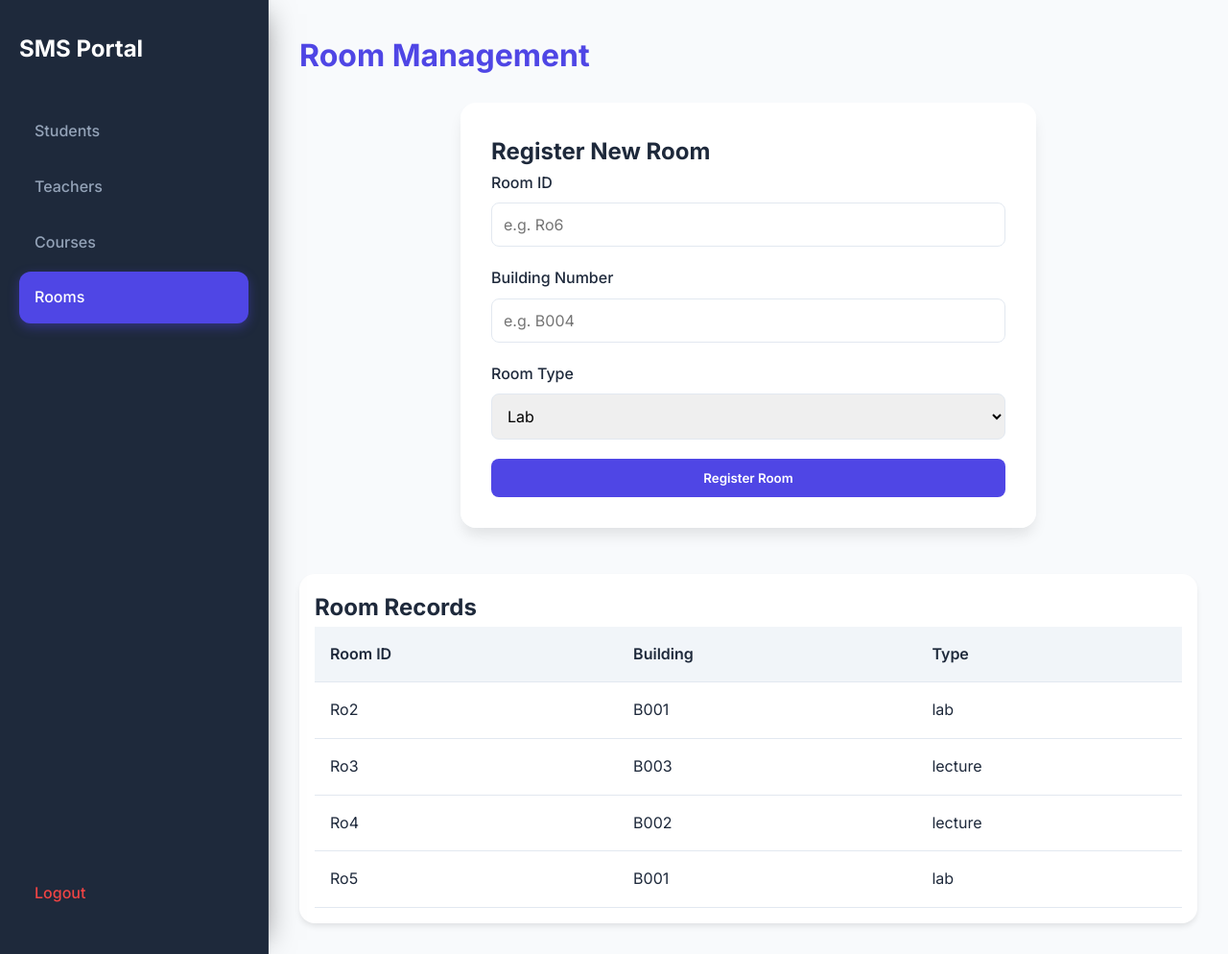
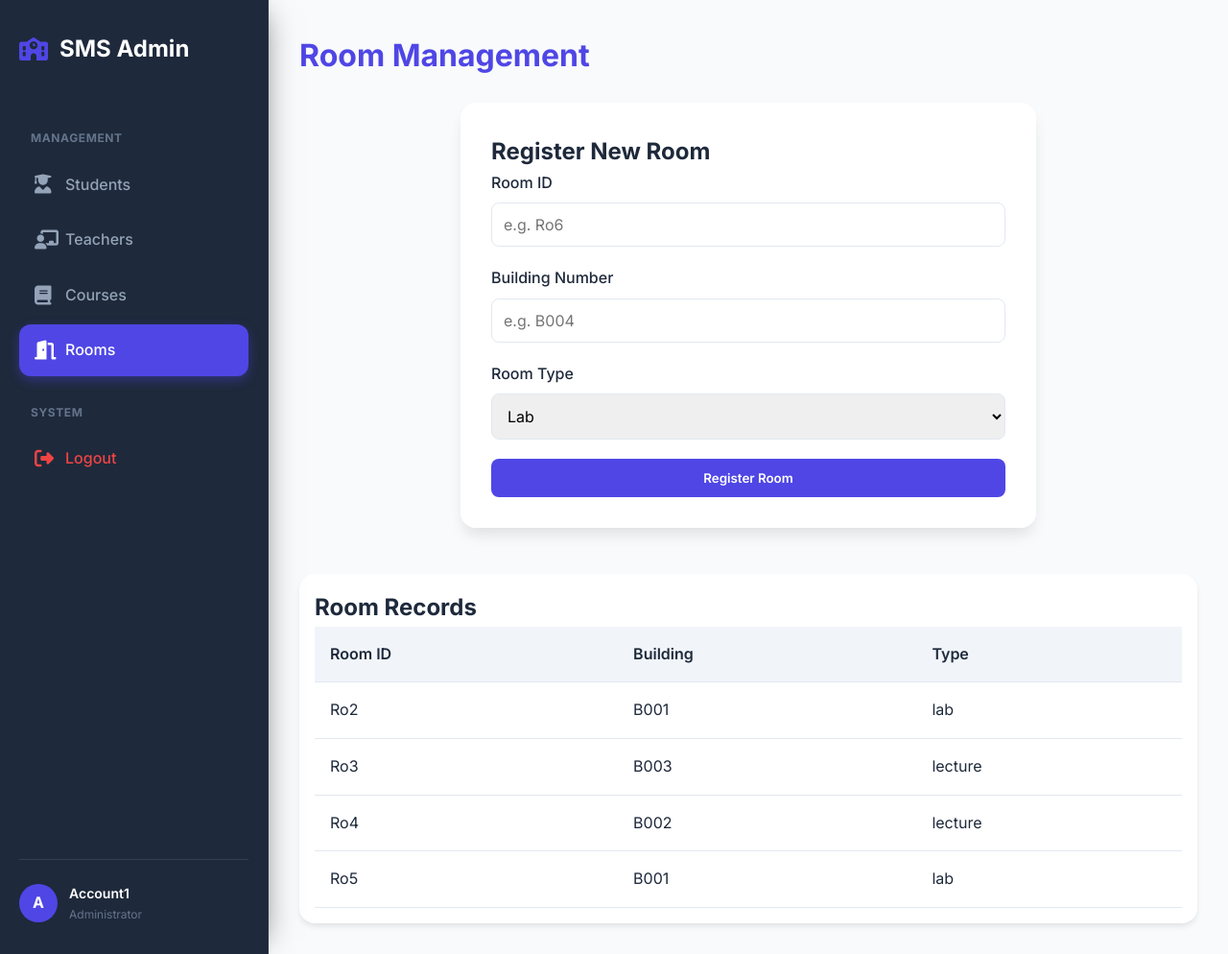
Before and after one commit to jabez-abija2399/School-Management-System, a PHP site: page /Room/room.php in a window 1280 px wide. Shown: the whole page at 96% size. Run offline with PHP 8.4, Linux system fonts and the light colour scheme; a user stored in the database is signed in; data comes from the database, SQL or seed files in the repository.

Commit message:
feat: Enhance navigation bar with Font Awesome icons, structured links, and a user display section.

```diff
--- a/components/nav.php
+++ b/components/nav.php
@@ -4,12 +4,37 @@ if (!isset($_SESSION['user'])) {
     exit;
 }
 $current_page = basename($_SERVER['SCRIPT_NAME']);
+$user_initial = strtoupper(substr($_SESSION['user'], 0, 1));
 ?>
+<link rel="stylesheet" href="https://cdnjs.cloudflare.com/ajax/libs/font-awesome/6.4.0/css/all.min.css">
+
 <nav>
-    <h2>SMS Portal</h2>
-    <a href="../Student/student.php" class="<?php echo ($current_page == 'student.php') ? 'active' : ''; ?>">Students</a>
-    <a href="../Teacher/teacher.php" class="<?php echo ($current_page == 'teacher.php') ? 'active' : ''; ?>">Teachers</a>
-    <a href="../Course/course.php" class="<?php echo ($current_page == 'course.php') ? 'active' : ''; ?>">Courses</a>
-    <a href="../Room/room.php" class="<?php echo ($current_page == 'room.php') ? 'active' : ''; ?>">Rooms</a>
-    <a href="../logout.php" style="margin-top: auto; color: #ef4444; border-left: none !important; background: transparent !important;">Logout</a>
+    <h2><i class="fas fa-school"></i> SMS Admin</h2>
+
+    <div class="nav-label">Management</div>
+    <a href="../Student/student.php" class="<?php echo ($current_page == 'student.php') ? 'active' : ''; ?>">
+        <i class="fas fa-user-graduate"></i> Students
+    </a>
+    <a href="../Teacher/teacher.php" class="<?php echo ($current_page == 'teacher.php') ? 'active' : ''; ?>">
+        <i class="fas fa-chalkboard-teacher"></i> Teachers
+    </a>
+    <a href="../Course/course.php" class="<?php echo ($current_page == 'course.php') ? 'active' : ''; ?>">
+        <i class="fas fa-book"></i> Courses
+    </a>
+    <a href="../Room/room.php" class="<?php echo ($current_page == 'room.php') ? 'active' : ''; ?>">
+        <i class="fas fa-door-open"></i> Rooms
+    </a>
+
+    <div class="nav-label">System</div>
+    <a href="../logout.php" style="color: #ef4444;">
+        <i class="fas fa-sign-out-alt"></i> Logout
+    </a>
+
+    <div class="nav-user">
+        <div class="user-avatar"><?php echo $user_initial; ?></div>
+        <div class="user-info">
+            <div class="user-name"><?php echo htmlspecialchars($_SESSION['user']); ?></div>
+            <div class="user-role">Administrator</div>
+        </div>
+    </div>
 </nav>
```
